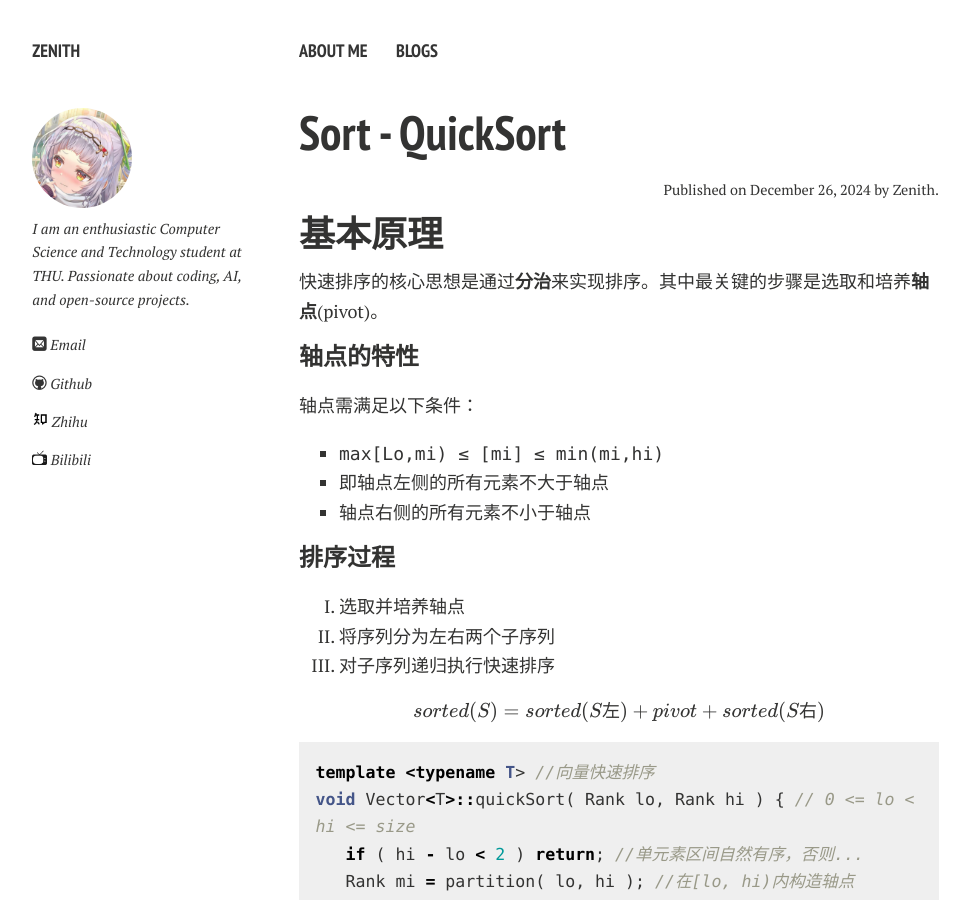
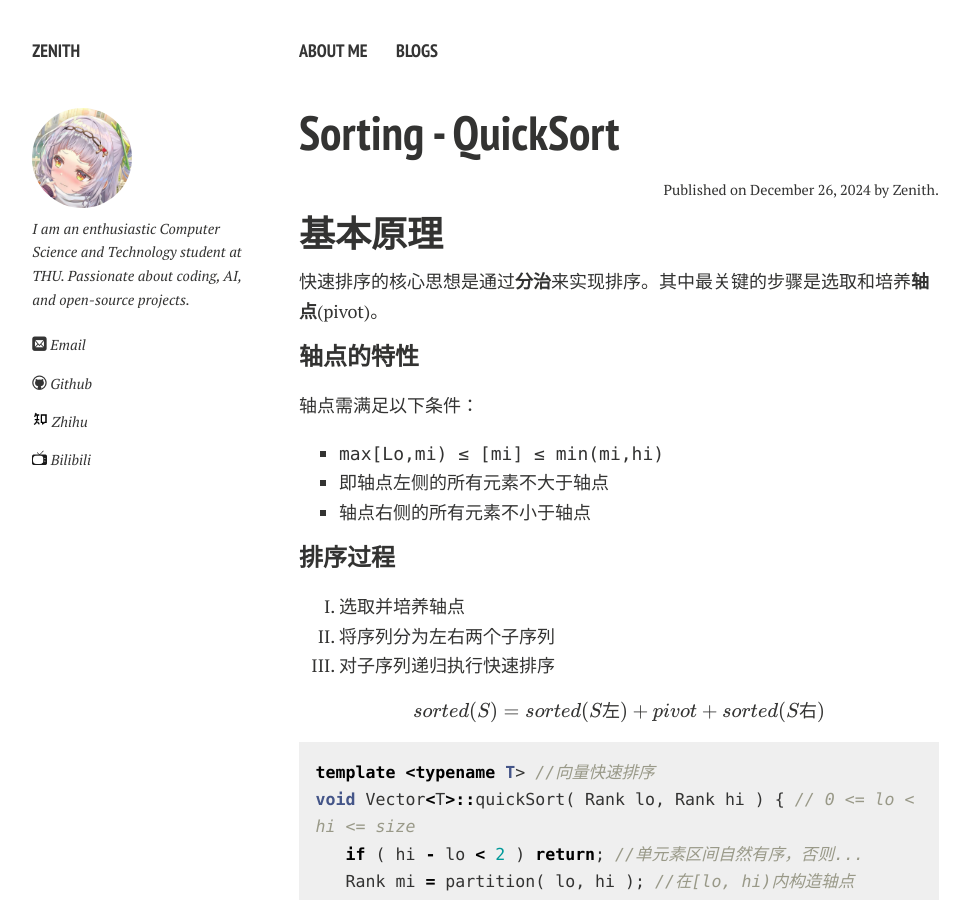
Before and after one commit to Zenith-Hlz/Zenith-Hlz.github.io, a Jekyll site: the page built from _posts/data_structure_and_algorithm/2024-12-26-sorting_quicksort.md, in a window 1280 px wide and 900 px high. Shown: the whole window, without its empty margins (21-991 px from the left). Built offline with Jekyll 4.4.1, drawn with Linux system fonts in a browser that asks for light colours; nearby versions of some CDN libraries; comment, search, counter and statistics services are not loaded; a style sheet for code colours, icons or effects is not loaded; part of the change alters nothing that is shown.

```diff
--- a/_posts/data_structure_and_algorithm/2024-12-26-sort_quicksort.md
+++ b/_posts/data_structure_and_algorithm/2024-12-26-sorting_quicksort.md
@@ -1,9 +1,9 @@
 ---
 layout: post
-permalink: /blogs/data_structure_and_algorithm/sort_quicksort/index.html
-title: Sort - QuickSort
+permalink: /blogs/data_structure_and_algorithm/sorting_quicksort/index.html
+title: Sorting - QuickSort
 date: 2024-12-26
-description: A comprehensive guide to understanding the BM algorithm for string matching.
+description: A comprehensive guide to understanding the QuickSort algorithm.
 categories: [Data Structure and Algorithm]
 ---
 ## 基本原理
@@ -90,7 +90,7 @@ Rank Vector<T>::partition( Rank lo, Rank hi ) { // LUG版：基本形式
 
 不变性：`L = [0,lo)`；`U = (lo,hi)`；`G = [hi,n)`；`[lo] == [hi]`
 
-![lug]({{ site.url }}/assets/images/data_structure_and_algorithm/sort_lug.png)
+![lug]({{ site.url }}/assets/images/data_structure_and_algorithm/sorting_lug.png)
 
 ### 性能特征
 
@@ -255,7 +255,7 @@ quickSort的过程及结果可理解为：将所有元素逐个地转化为pivot
 
 $$T(n)=\sum_{j=1}^{n-1} \sum_{i=0}^{j-1} \operatorname{Pr}(i, j)=\sum_{j=1}^{n-1} \sum_{d=1}^{j} \frac{2}{d+1} \approx \sum_{j=1}^{n-1} 2 \cdot(\ln j-1) \leq 2 \cdot n \cdot \ln n$$
 
-![compare]({{ site.url }}/assets/images/data_structure_and_algorithm/sort_compare.png)
+![compare]({{ site.url }}/assets/images/data_structure_and_algorithm/sorting_compare.png)
 
 ## 快速划分：DUP版
 
@@ -350,4 +350,4 @@ Rank Vector<T>::partition(Rank lo, Rank hi)
 
 ### 实例
 
-![LGU]({{ site.url }}/assets/images/data_structure_and_algorithm/sort_lgu.png)
+![LGU]({{ site.url }}/assets/images/data_structure_and_algorithm/sorting_lgu.png)
```
Also changed, not shown: assets/images/data_structure_and_algorithm/sorting_compare.png (renamed from assets/images/data_structure_and_algorithm/sort_compare.png), assets/images/data_structure_and_algorithm/sorting_lgu.png (renamed from assets/images/data_structure_and_algorithm/sort_lgu.png), assets/images/data_structure_and_algorithm/sorting_lug.png (renamed from assets/images/data_structure_and_algorithm/sort_lug.png).
